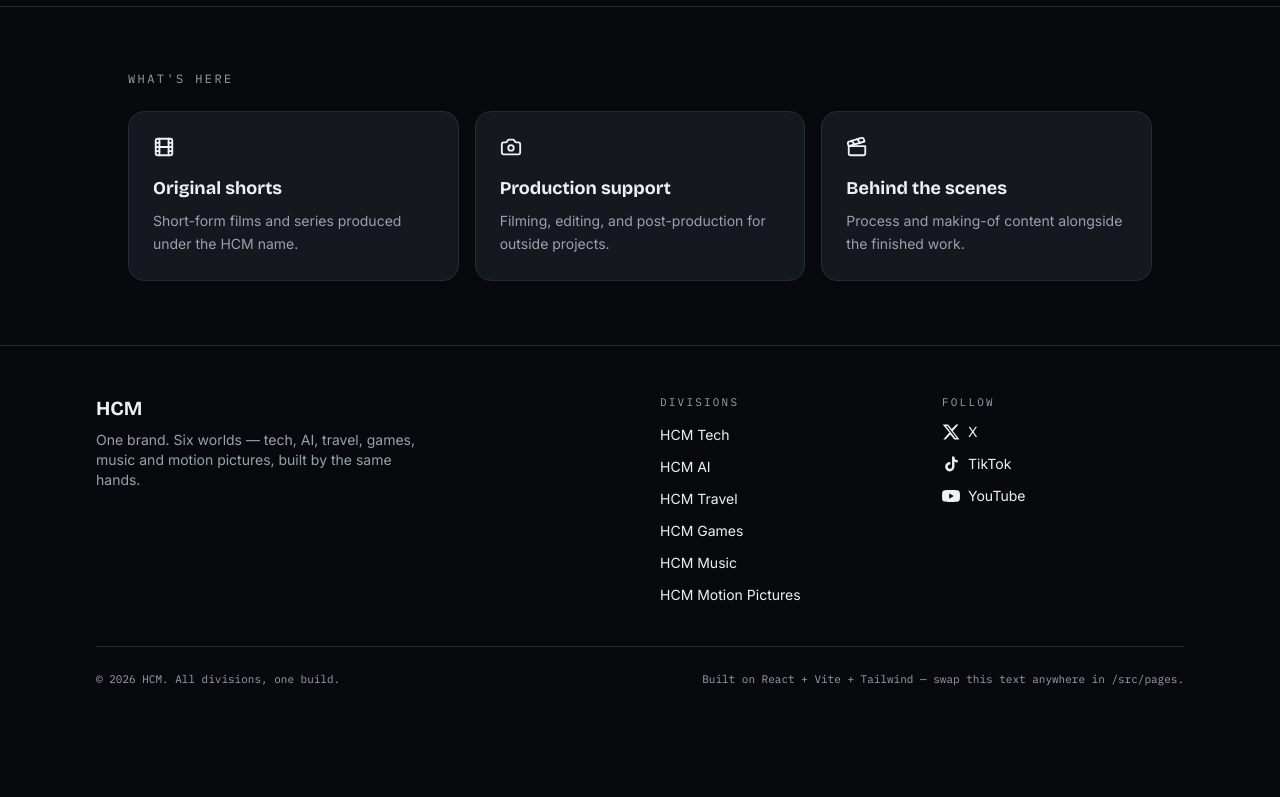
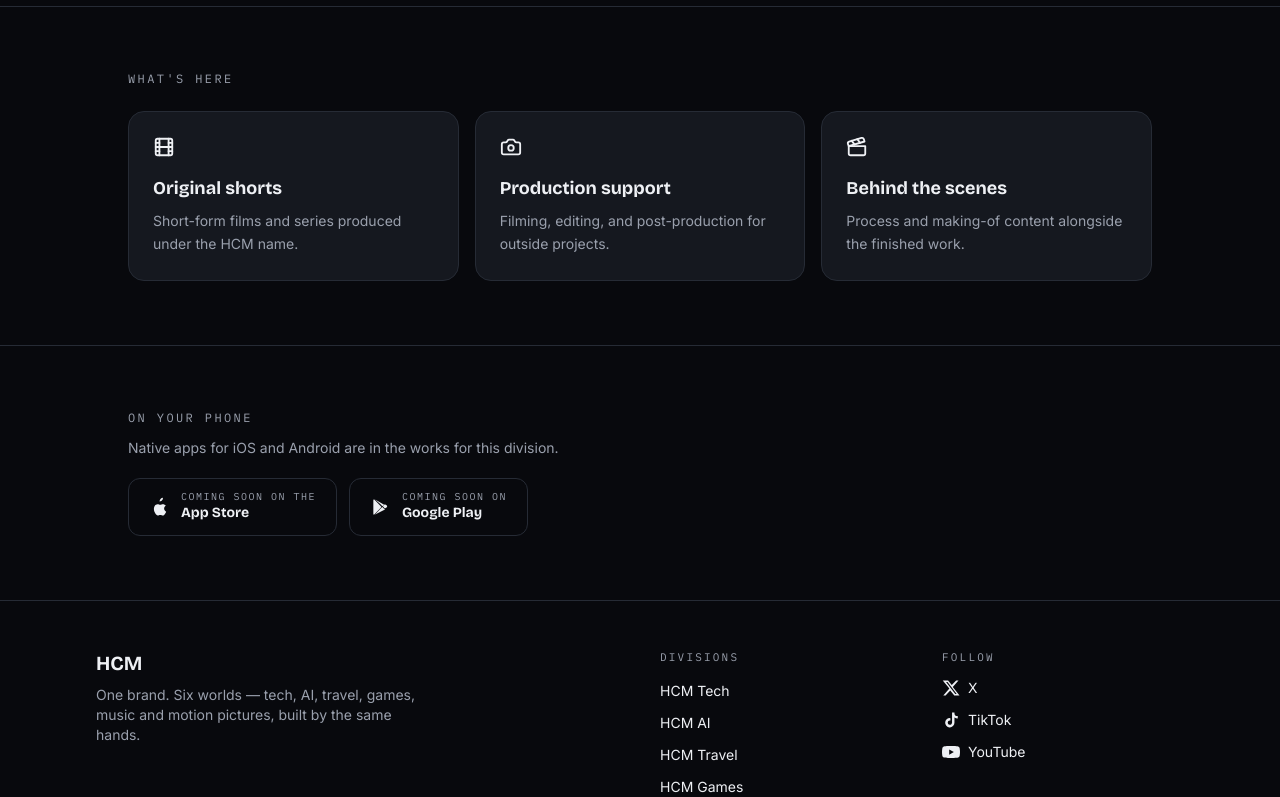
Before and after one commit to hcmtech-official/hcm, a React (Vite) app: page /#/film in a window 1280 px wide. Shown: the part 516-1313 px from the top of the page. Before the commit the page ends 1252 px from the top, so only its background shows below. Built offline with nearby package versions, Linux system fonts and the light colour scheme.

Commit message:
Add App Store / Google Play coming-soon badges to each division; introduce HCM Universe on home

```diff
--- /dev/null
+++ b/src/components/AppBadges.jsx
@@ -0,0 +1,55 @@
+function AppleMark(props) {
+  return (
+    <svg viewBox="0 0 24 24" width="20" height="20" fill="currentColor" {...props}>
+      <path d="M16.7 1c.12 1.1-.32 2.17-1 2.95-.7.8-1.83 1.42-2.93 1.33-.15-1.06.37-2.17 1.03-2.9C14.5 1.6 15.65 1.06 16.7 1Zm3.9 16.6c-.4.93-.6 1.34-1.12 2.16-.72 1.14-1.74 2.56-3 2.57-1.12.01-1.4-.73-2.92-.72-1.52.01-1.83.74-2.96.73-1.27-.01-2.24-1.3-2.96-2.44-2.03-3.2-2.24-6.95-.99-8.95.89-1.42 2.29-2.25 3.6-2.25 1.34 0 2.18.74 3.29.74 1.08 0 1.73-.74 3.29-.74 1.17 0 2.41.64 3.29 1.74-2.9 1.59-2.43 5.72.48 7.16Z" />
+    </svg>
+  );
+}
+function PlayMark(props) {
+  return (
+    <svg viewBox="0 0 24 24" width="20" height="20" fill="currentColor" {...props}>
+      <path d="M4.8 2.6c-.5.3-.8.8-.8 1.4v16c0 .6.3 1.1.8 1.4l9-9.4-9-9.4Zm10.1 8.5-2.3-2.4L6.1 3l10.9 6.3-2.1 1.8Zm1 2 2.1 1.8L6.1 21l6.5-6.9 2.3-2Zm3.9-.5c.5-.3.8-.8.8-1.4s-.3-1.1-.8-1.4l-2-1.2-2.4 2.6 2.4 2.6 2-1.2Z" />
+    </svg>
+  );
+}
+
+export default function AppBadges({ color = "var(--color-core)" }) {
+  return (
+    <section className="border-t border-[var(--color-line)] px-5 py-16 sm:px-8">
+      <div className="mx-auto max-w-5xl">
+        <h2 className="font-mono text-xs uppercase tracking-[0.2em] text-[var(--color-ink-dim)]">
+          On your phone
+        </h2>
+        <p className="mt-3 max-w-lg text-sm text-[var(--color-ink-dim)]">
+          Native apps for iOS and Android are in the works for this division.
+        </p>
+        <div className="mt-5 flex flex-wrap gap-3">
+          <div
+            className="flex items-center gap-3 rounded-xl border px-5 py-3"
+            style={{ borderColor: "var(--color-line)" }}
+          >
+            <AppleMark style={{ color }} />
+            <div className="leading-tight">
+              <div className="font-mono text-[10px] uppercase tracking-[0.15em] text-[var(--color-ink-dim)]">
+                Coming soon on the
+              </div>
+              <div className="font-display text-sm font-bold">App Store</div>
+            </div>
+          </div>
+          <div
+            className="flex items-center gap-3 rounded-xl border px-5 py-3"
+            style={{ borderColor: "var(--color-line)" }}
+          >
+            <PlayMark style={{ color }} />
+            <div className="leading-tight">
+              <div className="font-mono text-[10px] uppercase tracking-[0.15em] text-[var(--color-ink-dim)]">
+                Coming soon on
+              </div>
+              <div className="font-display text-sm font-bold">Google Play</div>
+            </div>
+          </div>
+        </div>
+      </div>
+    </section>
+  );
+}
--- a/src/pages/Ai.jsx
+++ b/src/pages/Ai.jsx
@@ -1,5 +1,6 @@
 import { Bot, Workflow, LineChart } from "lucide-react";
 import DivisionHero from "../components/DivisionHero";
+import AppBadges from "../components/AppBadges";
 import { divisions } from "../data/divisions";
 
 const d = divisions.find((x) => x.key === "ai");
@@ -54,6 +55,7 @@
           </div>
         </div>
       </section>
+      <AppBadges color={d.color} />
     </>
   );
 }
--- a/src/pages/Film.jsx
+++ b/src/pages/Film.jsx
@@ -1,5 +1,6 @@
 import { Clapperboard, Film as FilmIcon, Camera } from "lucide-react";
 import DivisionHero from "../components/DivisionHero";
+import AppBadges from "../components/AppBadges";
 import { divisions } from "../data/divisions";
 
 const d = divisions.find((x) => x.key === "film");
@@ -36,6 +37,7 @@
           </div>
         </div>
       </section>
+      <AppBadges color={d.color} />
     </>
   );
 }
--- a/src/pages/Games.jsx
+++ b/src/pages/Games.jsx
@@ -1,5 +1,6 @@
 import { Gamepad2, Hammer, Trophy } from "lucide-react";
 import DivisionHero from "../components/DivisionHero";
+import AppBadges from "../components/AppBadges";
 import { divisions } from "../data/divisions";
 
 const d = divisions.find((x) => x.key === "games");
@@ -54,6 +55,7 @@
           </div>
         </div>
       </section>
+      <AppBadges color={d.color} />
     </>
   );
 }
--- a/src/pages/Home.jsx
+++ b/src/pages/Home.jsx
@@ -29,8 +29,12 @@
       <section className="border-t border-[var(--color-line)] px-5 py-16 sm:px-8 sm:py-20">
         <div className="mx-auto max-w-6xl">
           <h2 className="font-mono text-xs uppercase tracking-[0.3em] text-[var(--color-ink-dim)]">
-            The divisions
+            The HCM Universe
           </h2>
+          <p className="mt-2 max-w-lg text-sm text-[var(--color-ink-dim)]">
+            Six divisions, one brand — everything HCM has built so far lives
+            here.
+          </p>
           <div className="mt-6 grid gap-4 sm:grid-cols-2 lg:grid-cols-3">
             {divisions.map((d) => (
               <Link
--- a/src/pages/Music.jsx
+++ b/src/pages/Music.jsx
@@ -1,5 +1,6 @@
 import { Disc3, Mic2, Radio } from "lucide-react";
 import DivisionHero from "../components/DivisionHero";
+import AppBadges from "../components/AppBadges";
 import { divisions } from "../data/divisions";
 
 const d = divisions.find((x) => x.key === "music");
@@ -36,6 +37,7 @@
           </div>
         </div>
       </section>
+      <AppBadges color={d.color} />
     </>
   );
 }
--- a/src/pages/Tech.jsx
+++ b/src/pages/Tech.jsx
@@ -1,5 +1,6 @@
 import { ExternalLink, Globe, Wrench, Smartphone, ShoppingBag, Truck, CreditCard } from "lucide-react";
 import DivisionHero from "../components/DivisionHero";
+import AppBadges from "../components/AppBadges";
 import { divisions } from "../data/divisions";
 
 function GithubMark(props) {
@@ -166,6 +167,7 @@
           </div>
         </div>
       </section>
+      <AppBadges color={d.color} />
     </>
   );
 }
--- a/src/pages/Travel.jsx
+++ b/src/pages/Travel.jsx
@@ -1,5 +1,6 @@
 import { Compass, Map, PlaneTakeoff } from "lucide-react";
 import DivisionHero from "../components/DivisionHero";
+import AppBadges from "../components/AppBadges";
 import { divisions } from "../data/divisions";
 
 const d = divisions.find((x) => x.key === "travel");
@@ -82,6 +83,7 @@
           </div>
         </div>
       </section>
+      <AppBadges color={d.color} />
     </>
   );
 }
```
